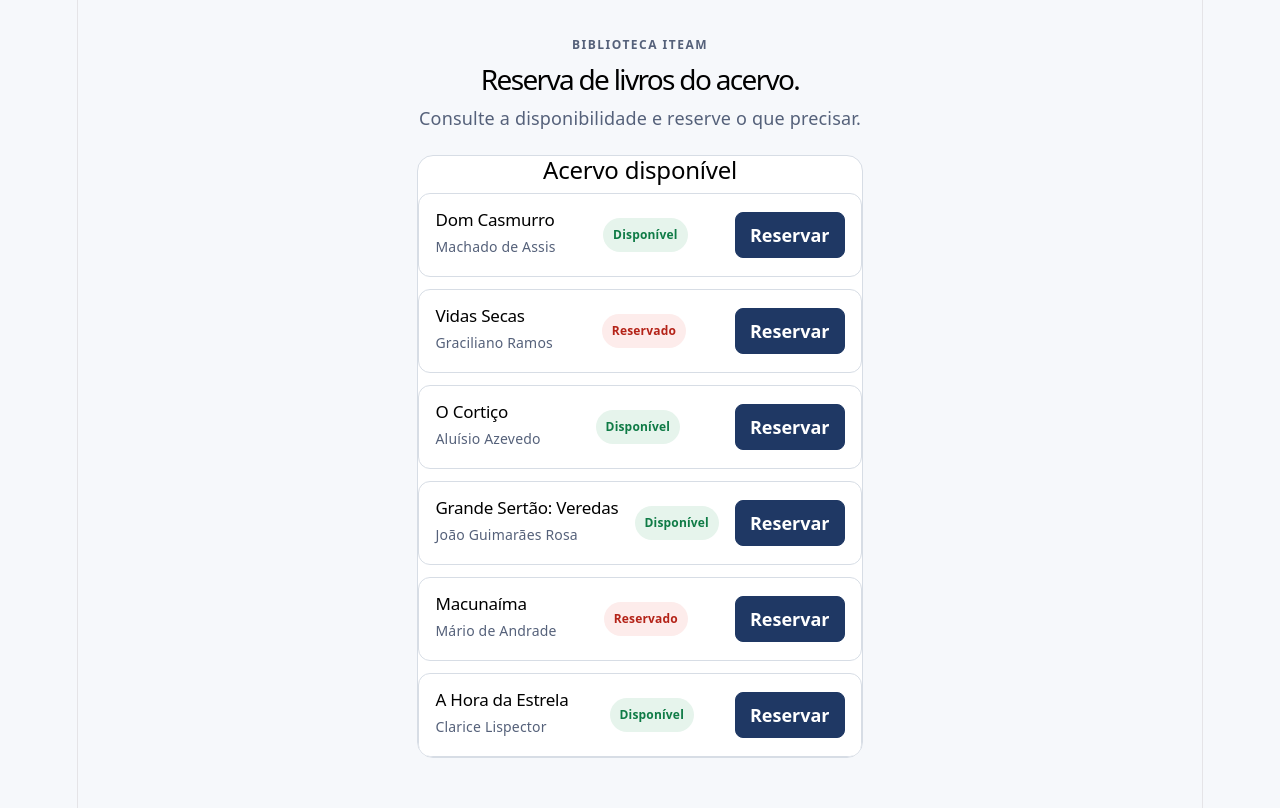
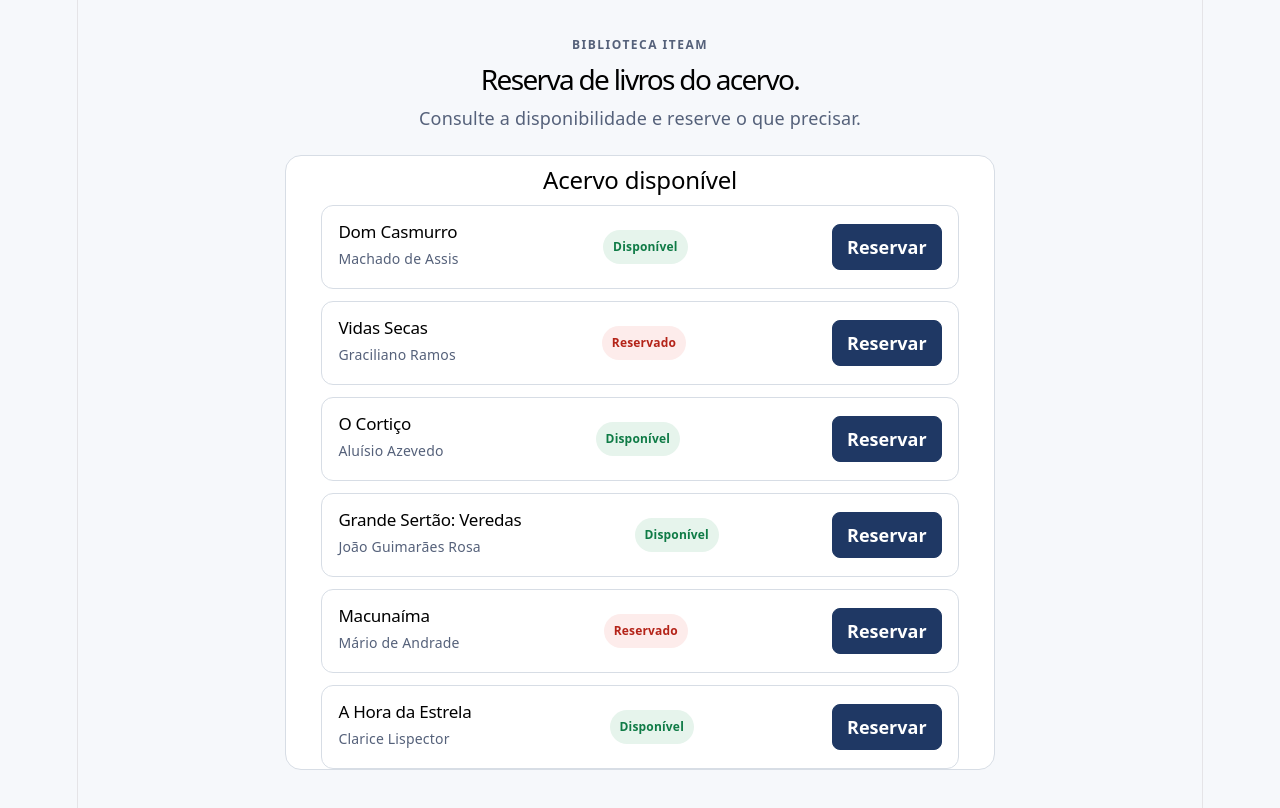
Before and after one commit to danielmds64/reserva-biblioteca-daniel, a React (Vite) app: page / in a window 1280 px wide. Shown: the top 808 px of the page. Built offline with nearby package versions, Linux system fonts and the light colour scheme.

Commit message:
fix: conserta estilo da pagina

```diff
--- a/src/App.css
+++ b/src/App.css
@@ -22,7 +22,7 @@ h1, h2 {
 }
 
 .app {
-  max-width: 720px;
+  width: clamp(500px, 750px, 900px);
   margin: 0 auto;
   padding: 32px 20px 64px;
   display: grid;
@@ -49,10 +49,18 @@ h1, h2 {
 }
 
 .panel {
+  display: flex;
+  flex-direction: column;
+  align-items: center;
+  justify-content: center;
   overflow: hidden;
   border: 1px solid var(--cinza-borda);
   border-radius: 16px;
   background: #ffffff;
+}
+
+.panel h2 {
+  margin: 10px;
 }
 
 .panel-header,
@@ -71,6 +79,7 @@ h1, h2 {
 
 .book-list {
   display: grid;
+  width: 90%;
   gap: 12px;
 }
 
```
